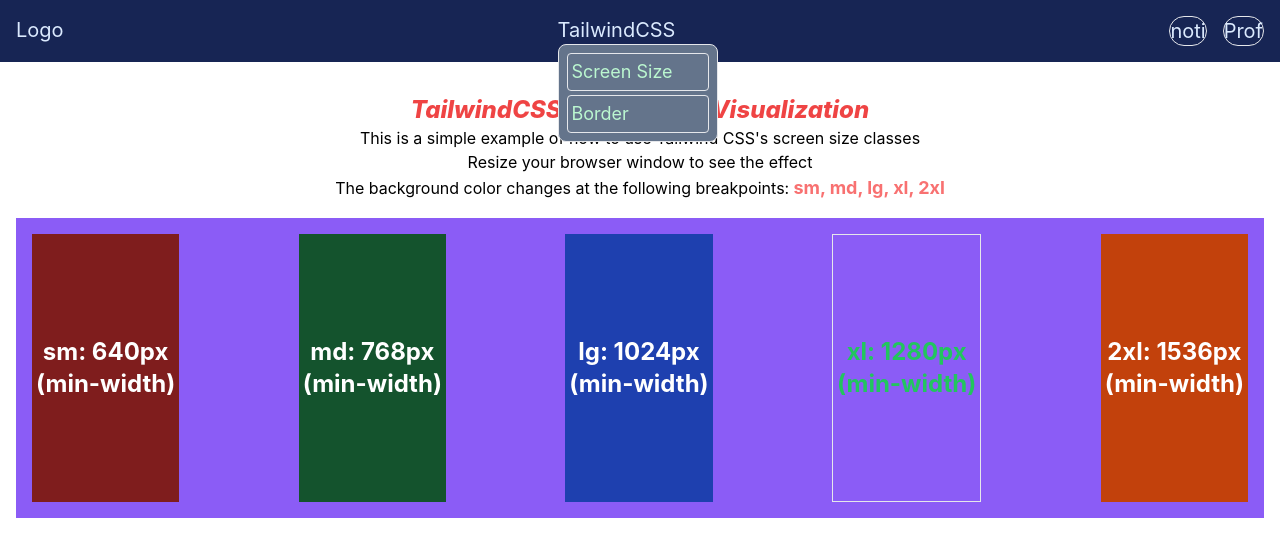
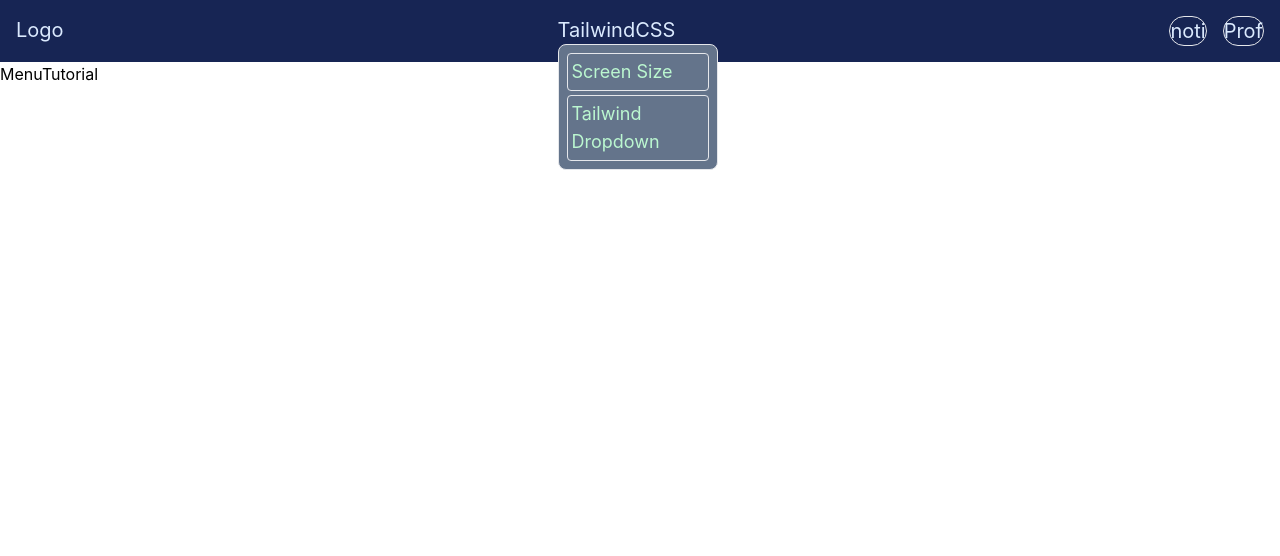
Before and after one commit to Nahid1911/tailwindCssReactJs, a React (Create React App) app: page /dropdown in a window 1280 px wide. Both pictures are taken after a click on the button "TailwindCSS". Shown: the top 556 px of the page. Built offline with nearby package versions, Linux system fonts and the light colour scheme; the HTML template or start-up script is replaced by a standard one.

Commit message:
Add dropdown and route to the page

```diff
--- a/src/App.js
+++ b/src/App.js
@@ -1,13 +1,20 @@
+import React from "react";
+import { BrowserRouter, Routes, Route } from "react-router-dom";
 import "./App.css";
 import ScreenSize from "./components/screenSize";
 import NavBar from "./components/navBar";
+import Dropdown from "./components/Dropdown";
 
 function App() {
   return (
-    <div className="App">
-      <NavBar />
-      <ScreenSize />
-    </div>
+    <BrowserRouter>
+      <Routes>
+        <Route path="/" element={<NavBar />}>
+          <Route index element={<ScreenSize />}></Route>
+          <Route path="dropdown" element={<Dropdown />}></Route>
+        </Route>
+      </Routes>
+    </BrowserRouter >
   );
 }
 
--- /dev/null
+++ b/src/components/Dropdown.js
@@ -0,0 +1,5 @@
+export default function Dropdown() {
+  return(
+    <h1>MenuTutorial</h1>
+  )
+}
--- a/src/components/navBar.js
+++ b/src/components/navBar.js
@@ -1,6 +1,8 @@
+import {Outlet, Link} from "react-router-dom";
 import { Menu } from "@headlessui/react";
 export default function NavBar() {
   return (
+    <>
     <div className="flex flex-row justify-between p-4 text-blue-100 text-xl bg-blue-950">
       <div>Logo</div>
       <Menu as="div" className="relative">
@@ -13,8 +15,8 @@
         </div>
         <div>
           <Menu.Items className="absolute w-40 left-0 bg-slate-500 rounded-lg text-green-200 text-left text-lg p-2 border">
-            <Menu.Item className="block border rounded p-1"><a href=" ">Screen Size</a></Menu.Item>
-            <Menu.Item className="block border rounded p-1 mt-1"><a href=" ">Border</a></Menu.Item>
+            <Menu.Item className="block border rounded p-1"><Link to="/">Screen Size</Link></Menu.Item>
+            <Menu.Item className="block border rounded p-1 mt-1"><Link to="/dropdown">Tailwind Dropdown</Link></Menu.Item>
           </Menu.Items>
         </div>
       </Menu>
@@ -40,5 +42,7 @@
         </Menu>
       </div>
     </div>
+    <Outlet />
+    </>
   );
 }
--- a/src/components/screenSize.js
+++ b/src/components/screenSize.js
@@ -1,7 +1,7 @@
 function ScreenSize () {
   return (
     <div>
-    <h1 className='italic mt-8 text-red-500 font-extrabold text-2xl'>TailwindCSS Screen Size Visualization</h1>
+    <h1 className='italic mt-8 text-red-500 font-extrabold text-2xl text-center'>TailwindCSS Screen Size Visualization</h1>
     <p className="text-center">This is a simple example of how to use Tailwind CSS's screen size classes</p>
     <p className="text-center">Resize your browser window to see the effect</p>
     <p className="text-center">The background color changes at the following breakpoints:<span className="font-bold text-lg text-red-400"> sm, md, lg, xl, 2xl</span></p>
```
